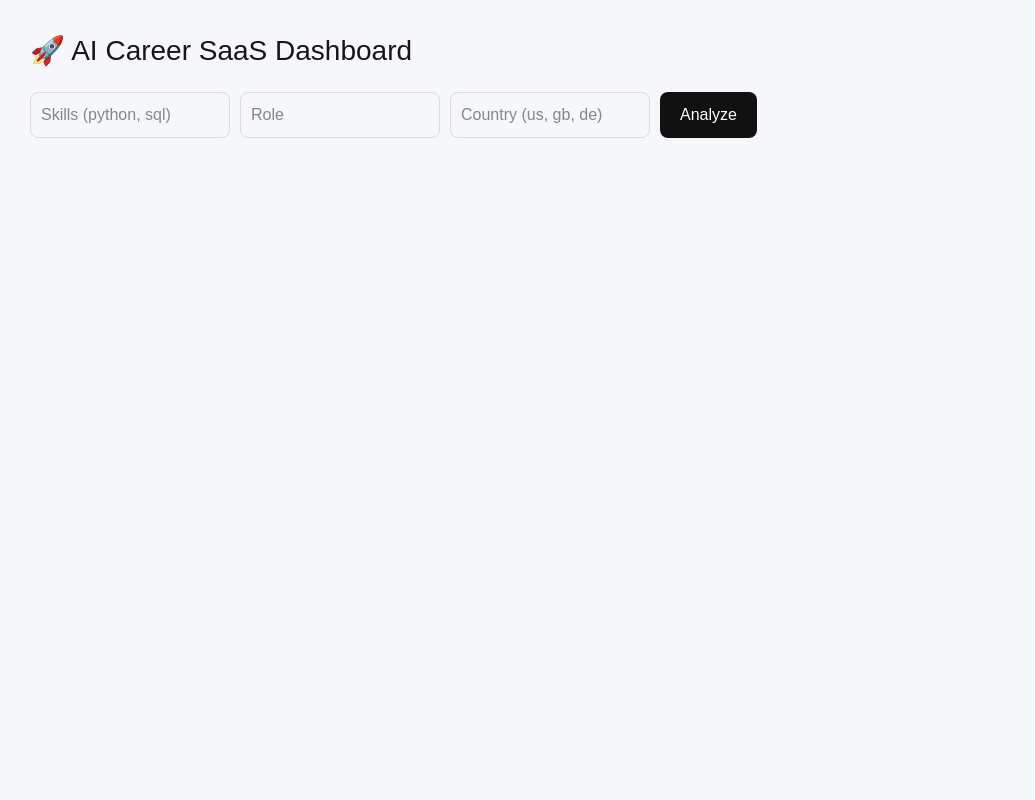
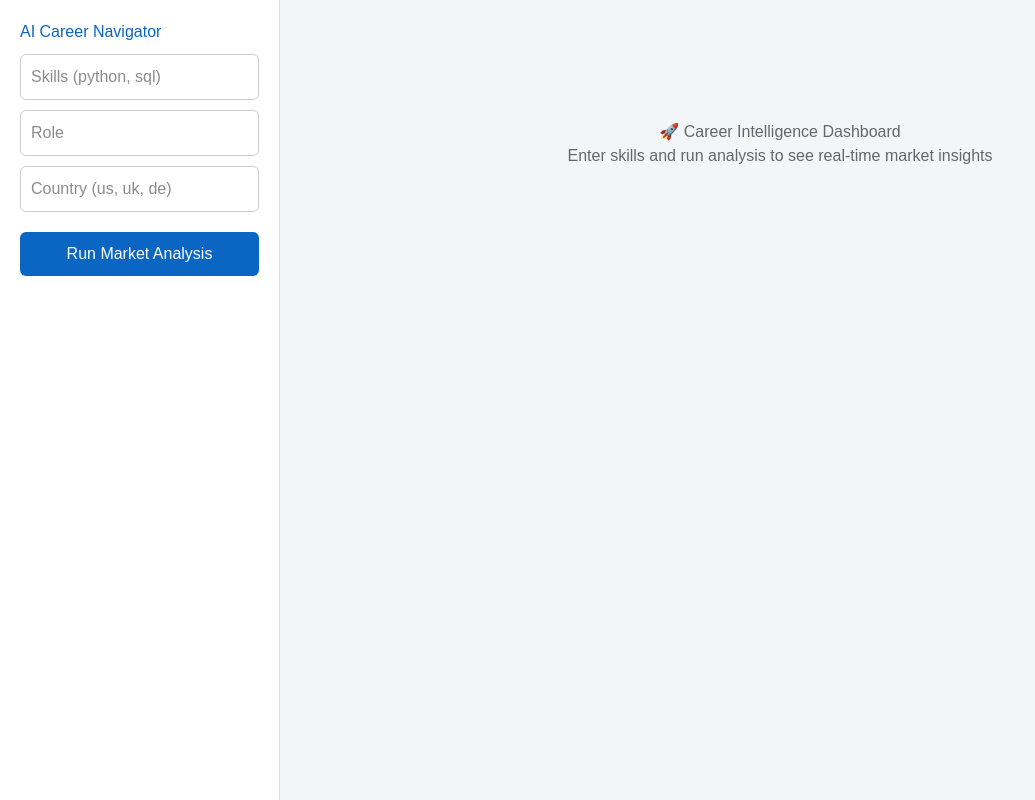
Before and after one commit to bhagyasreemalla/ai-careers-saas, a Next.js app in the folder frontend/: page / in a window 1280 px wide. Shown: the whole page, without its empty margins (0-1035 px from the left). Built offline with nearby package versions, Linux system fonts and the light colour scheme.

Commit message:
Update page.tsx

```diff
--- a/frontend/app/page.tsx
+++ b/frontend/app/page.tsx
@@ -6,15 +6,14 @@ export default function Home() {
   const [skills, setSkills] = useState("");
   const [role, setRole] = useState("");
   const [country, setCountry] = useState("");
-
   const [data, setData] = useState<any>(null);
   const [loading, setLoading] = useState(false);
 
   const analyze = async () => {
-    try {
     setLoading(true);
     setData(null);
 
+    try {
       const res = await fetch("http://127.0.0.1:8000/analyze", {
         method: "POST",
         headers: { "Content-Type": "application/json" },
@@ -24,19 +23,19 @@ export default function Home() {
       const json = await res.json();
       setData(json);
     } catch (err) {
-      alert("Backend not reachable");
-      console.error(err);
-    } finally {
+      alert("Backend not connected");
+    }
+
     setLoading(false);
-    }
   };
 
   return (
-    <main style={styles.container}>
-      <h1 style={styles.title}>🚀 AI Career SaaS Dashboard</h1>
+    <div style={styles.page}>
 
-      {/* INPUTS */}
-      <div style={styles.inputRow}>
+      {/* LEFT SIDEBAR */}
+      <div style={styles.sidebar}>
+        <h2 style={{ color: "#0A66C2" }}>AI Career Navigator</h2>
+
         <input
           placeholder="Skills (python, sql)"
           value={skills}
@@ -52,77 +51,74 @@ export default function Home() {
         />
 
         <input
-          placeholder="Country (us, gb, de)"
+          placeholder="Country (us, uk, de)"
           value={country}
           onChange={(e) => setCountry(e.target.value)}
           style={styles.input}
         />
 
         <button onClick={analyze} style={styles.button}>
-          {loading ? "Analyzing..." : "Analyze"}
+          {loading ? "Analyzing..." : "Run Market Analysis"}
         </button>
       </div>
 
-      {/* KPI CARDS */}
-      {data && (
-        <div style={styles.cardsRow}>
-          <Card title="Market Score" value={data.market_data?.market_score} />
-          <Card title="Jobs Found" value={data.market_data?.total_jobs_found} />
-          <Card title="Avg Salary" value={data.salary_data?.average_salary || 0} />
+      {/* MAIN DASHBOARD */}
+      <div style={styles.main}>
+
+        {!data && (
+          <div style={styles.empty}>
+            <h2>🚀 Career Intelligence Dashboard</h2>
+            <p>Enter skills and run analysis to see real-time market insights</p>
           </div>
         )}
 
-      {/* MAIN GRID */}
         {data && (
-        <div style={styles.grid}>
-          {/* AI INSIGHT */}
-          <div style={styles.panel}>
-            <h2>🧠 AI Career Strategy</h2>
-            <pre style={styles.pre}>{data.ai_insight}</pre>
+          <>
+            {/* KPI CARDS */}
+            <div style={styles.cardRow}>
+              <Card title="Market Score" value={data.market_data.market_score} />
+              <Card title="Jobs Found" value={data.market_data.total_jobs_found} />
+              <Card title="Top Companies" value={data.market_data.top_companies.length} />
             </div>
 
-          {/* TOP COMPANIES */}
+            {/* CONTENT GRID */}
+            <div style={styles.grid}>
+
+              {/* LEFT: DATA */}
               <div style={styles.panel}>
-            <h2>🏢 Top Companies</h2>
-            {data.market_data?.top_companies?.map((c: string, i: number) => (
+                <h3>📊 Top Companies</h3>
+                {data.market_data.top_companies.map((c: string, i: number) => (
                   <div key={i} style={styles.listItem}>{c}</div>
+                ))}
+
+                <h3 style={{ marginTop: 20 }}>📍 Locations</h3>
+                {data.market_data.top_locations.map((l: string, i: number) => (
+                  <div key={i} style={styles.listItem}>{l}</div>
+                ))}
+
+                <h3 style={{ marginTop: 20 }}>💼 Job Titles</h3>
+                {data.market_data.top_job_titles.map((t: string, i: number) => (
+                  <div key={i} style={styles.listItem}>{t}</div>
                 ))}
               </div>
 
-          {/* TOP LOCATIONS */}
-          <div style={styles.panel}>
-            <h2>📍 Locations</h2>
-            {data.market_data?.top_locations?.map((l: string, i: number) => (
-              <div key={i} style={styles.listItem}>{l}</div>
-            ))}
+              {/* RIGHT: AI PANEL */}
+              <div style={styles.aiPanel}>
+                <h3>🤖 AI Career Copilot</h3>
+                <pre style={styles.aiText}>
+                  {data.ai_insight}
+                </pre>
               </div>
 
-          {/* SKILL GAP */}
-          <div style={styles.panel}>
-            <h2>🎯 Skill Gap</h2>
-            {data.skill_gap_analysis?.missing_skills?.map((s: string, i: number) => (
-              <div key={i} style={styles.badge}>{s}</div>
-            ))}
             </div>
-
-          {/* MARKET SKILLS */}
-          <div style={styles.panel}>
-            <h2>📊 Market Skills</h2>
-            {data.market_skills?.slice(0, 8).map((s: any, i: number) => (
-              <div key={i} style={styles.skillBar}>
-                <span>{s[0]}</span>
-                <div style={{ ...styles.bar, width: `${Math.min(s[1] * 10, 100)}%` }} />
-              </div>
-            ))}
+          </>
+        )}
       </div>
     </div>
-      )}
-    </main>
   );
 }
 
 /* ---------------- COMPONENT ---------------- */
-
 function Card({ title, value }: any) {
   return (
     <div style={styles.card}>
@@ -133,43 +129,53 @@ function Card({ title, value }: any) {
 }
 
 /* ---------------- STYLES ---------------- */
-
 const styles: any = {
-  container: {
-    padding: "30px",
+  page: {
+    display: "flex",
+    height: "100vh",
     fontFamily: "Arial",
-    background: "#f5f7fb",
-    minHeight: "100vh",
+    background: "#f3f6f9",
   },
 
-  title: {
-    fontSize: "28px",
-    marginBottom: "20px",
-  },
-
-  inputRow: {
+  sidebar: {
+    width: "280px",
+    padding: "20px",
+    background: "white",
+    borderRight: "1px solid #ddd",
     display: "flex",
+    flexDirection: "column",
     gap: "10px",
-    flexWrap: "wrap",
-    marginBottom: "20px",
   },
 
   input: {
     padding: "10px",
-    borderRadius: "8px",
-    border: "1px solid #ddd",
-    width: "200px",
+    border: "1px solid #ccc",
+    borderRadius: "6px",
   },
 
   button: {
-    padding: "10px 20px",
-    background: "#111",
-    color: "#fff",
-    borderRadius: "8px",
+    marginTop: "10px",
+    padding: "10px",
+    background: "#0A66C2",
+    color: "white",
+    border: "none",
+    borderRadius: "6px",
     cursor: "pointer",
   },
 
-  cardsRow: {
+  main: {
+    flex: 1,
+    padding: "20px",
+    overflowY: "auto",
+  },
+
+  empty: {
+    textAlign: "center",
+    marginTop: "100px",
+    color: "#666",
+  },
+
+  cardRow: {
     display: "flex",
     gap: "15px",
     marginBottom: "20px",
@@ -177,51 +183,40 @@ const styles: any = {
 
   card: {
     flex: 1,
-    background: "#fff",
+    background: "white",
     padding: "15px",
     borderRadius: "10px",
-    boxShadow: "0 2px 8px rgba(0,0,0,0.05)",
+    boxShadow: "0 2px 5px rgba(0,0,0,0.05)",
   },
 
   grid: {
-    display: "grid",
-    gridTemplateColumns: "1fr 1fr",
-    gap: "15px",
+    display: "flex",
+    gap: "20px",
   },
 
   panel: {
-    background: "#fff",
+    flex: 1,
+    background: "white",
     padding: "15px",
     borderRadius: "10px",
-    boxShadow: "0 2px 8px rgba(0,0,0,0.05)",
+  },
+
+  aiPanel: {
+    flex: 1,
+    background: "#0A66C2",
+    color: "white",
+    padding: "15px",
+    borderRadius: "10px",
+  },
+
+  aiText: {
+    whiteSpace: "pre-wrap",
+    fontSize: "13px",
   },
 
   listItem: {
     padding: "6px 0",
     borderBottom: "1px solid #eee",
-  },
-
-  badge: {
-    display: "inline-block",
-    background: "#ffe8e8",
-    padding: "6px 10px",
-    margin: "5px",
-    borderRadius: "6px",
-  },
-
-  skillBar: {
-    marginBottom: "10px",
-  },
-
-  bar: {
-    height: "6px",
-    background: "#4f46e5",
-    borderRadius: "5px",
-    marginTop: "4px",
-  },
-
-  pre: {
-    whiteSpace: "pre-wrap",
-    fontSize: "13px",
+    fontSize: "14px",
   },
 };
```
Lines whose indentation alone changed are shown as unchanged.
